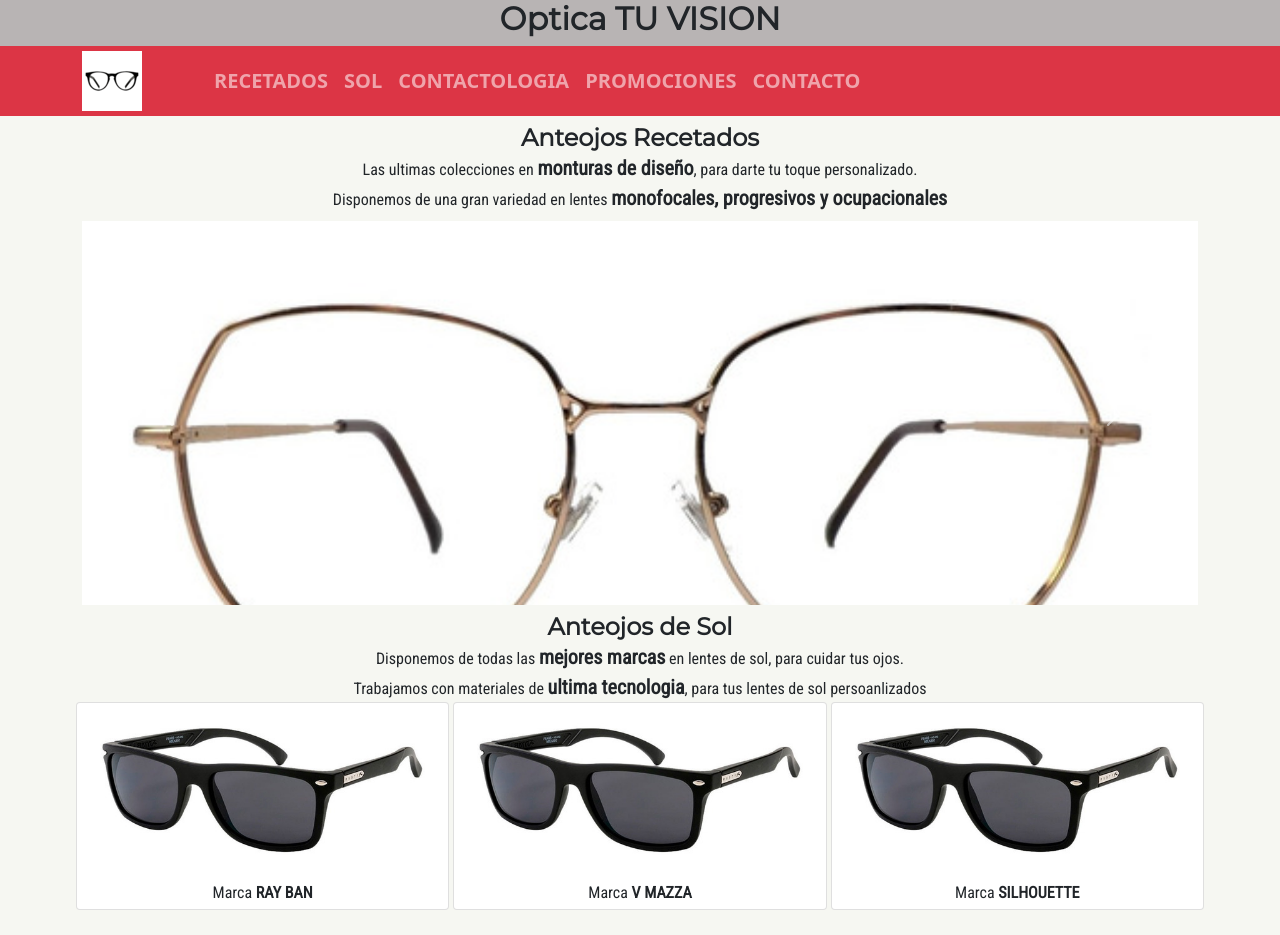
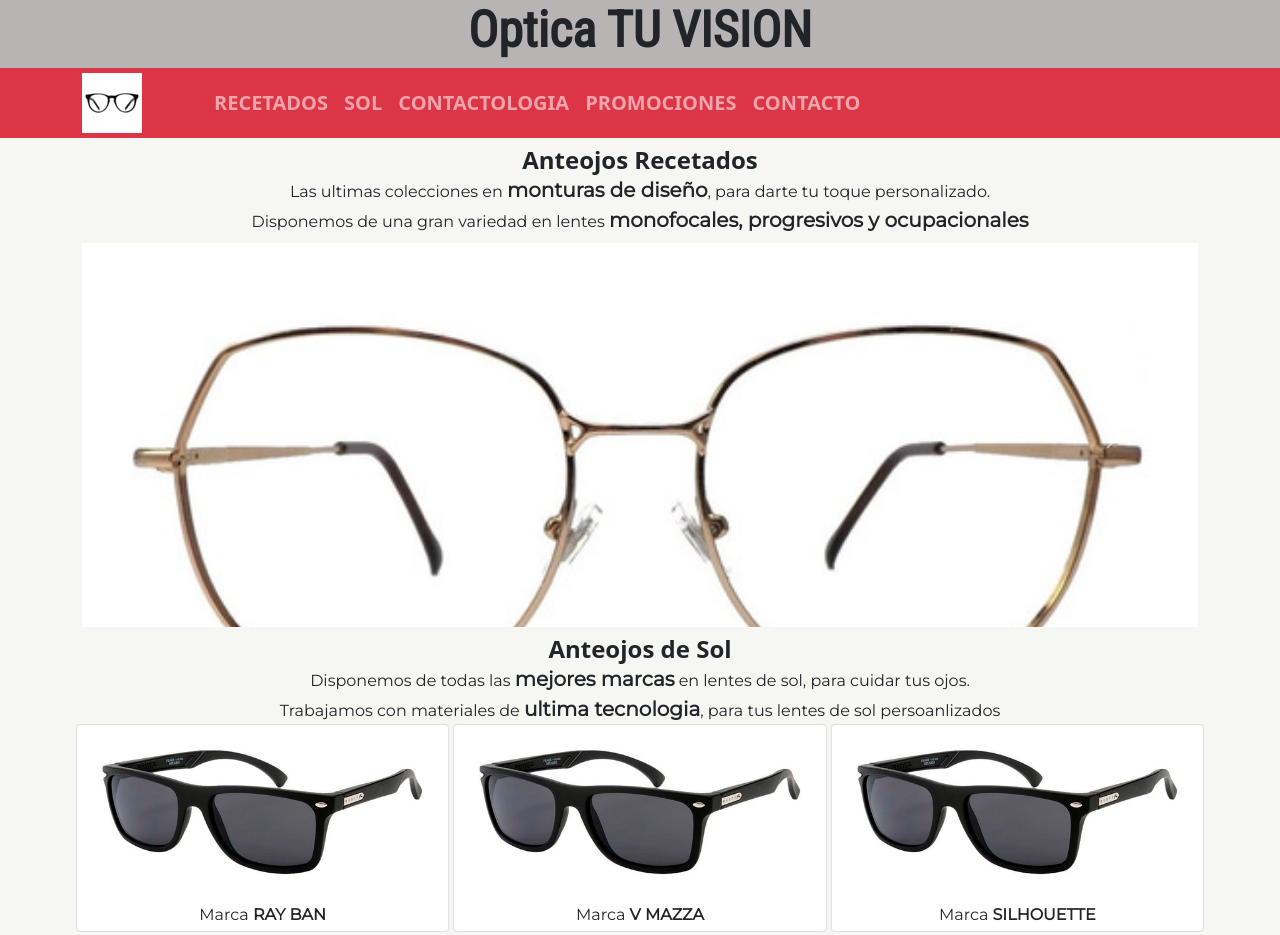
Before and after one commit to jemfo/finalCoder.io, a website: page index.html in a window 1280 px wide. Shown: the top 935 px of the page. Drawn offline with nearby package versions, Linux system fonts and the light colour scheme.

Commit message:
Incluyendo variables a los titulos

```diff
--- a/index.html
+++ b/index.html
@@ -28,7 +28,7 @@
 <body class=" bg-ligth" style="background-color: rgb(246, 247, 242);">
     <!-- ============= header ============== -->
     <header class="bg-ligth" style="background-color: rgb(184, 180, 180);">
-        <h1 class="text-center fs-2 titulo">Optica TU VISION</h1>
+        <h1 class="text-center">Optica TU VISION</h1>
         <!-- ============= nav ============== -->
         <nav class="navbar navbar-expand-lg navbar-dark text-white bg-danger p-0">
             <div class="container">
--- /dev/null
+++ b/scss/_variables.scss
@@ -0,0 +1,4 @@
+/* fuentes */
+
+$fuenteTitulo: 'Roboto Condensed', sans-serif !important;
+$fuenteParrafo: 'Montserrat', sans-serif !important;
--- a/scss/estilos.scss
+++ b/scss/estilos.scss
@@ -1,17 +1,32 @@
+@import 'variables';
 @import 'responsive';
 
+/* reset */
 * {
     margin: 0;
     padding: 0;
 }
 
-.titulo {
-    font-family: 'Montserrat', sans-serif !important;
-    font-weight: bold;
+header h1 {
+    font-family: $fuenteTitulo;
+    font-weight: bolder;
+    font-size: 50px !important;
 }
 
+
+
+
+
+
+
+/*.titulo {
+    font-family: $fuenteTitulo;
+    font-weight: bold;
+    font-size: 40px !important;
+}*/
+
 p {
-    font-family: 'Roboto Condensed', sans-serif !important;
+    font-family: $fuenteParrafo;
 }
 
 .carousel-inner {
```
Also changed, not shown: css/estilos.css.
